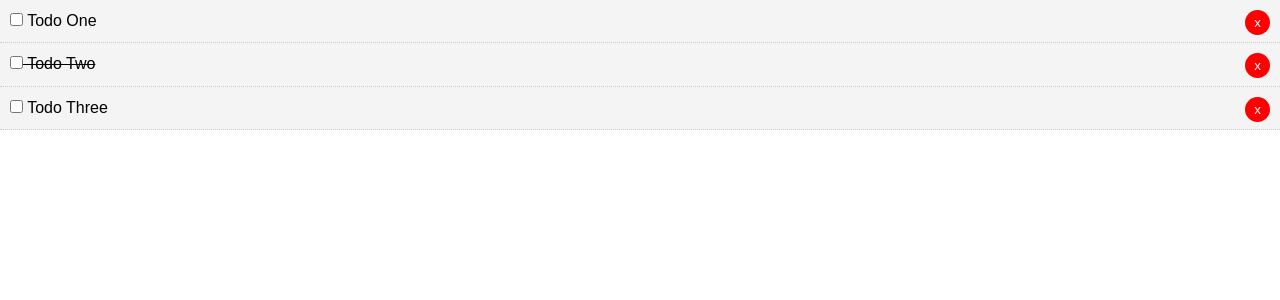
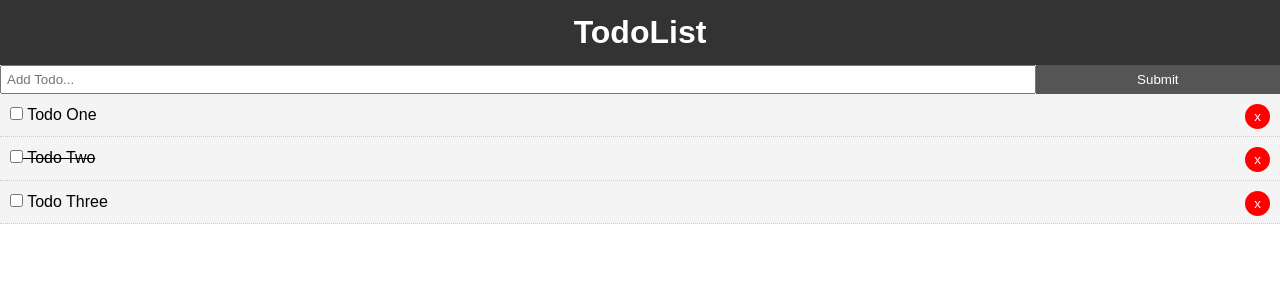
Before and after one commit to Kidsan/vue_crash_todolist, a Vue app: page / in a window 1280 px wide. Shown: the top 300 px of the page. Built offline with nearby package versions, Linux system fonts and the light colour scheme.

Commit message:
Add Header, load new components in App.vue

```diff
--- a/src/App.vue
+++ b/src/App.vue
@@ -1,16 +1,22 @@
 <template>
   <div id="app">
+    <Header />
+    <AddTodo v-on:add-todo="addTodo" />
     <Todos v-bind:todos="todos" v-on:del-todo="deleteTodo"/>
   </div>
 </template>
 
 <script>
+import Header from "./components/layout/Header"
 import Todos from "./components/Todos"
+import AddTodo from "./components/AddTodo"
 
 export default {
   name: 'app',
   components: {
-    Todos
+    Header,
+    Todos,
+    AddTodo
   },
   data() {
     return {
@@ -36,6 +42,9 @@ export default {
   methods: {
     deleteTodo(id) {
       this.todos = this.todos.filter(todo => todo.id != id)
+    },
+    addTodo(newTodo) {
+      this.todos = [...this.todos, newTodo];
     }
   }
 }
@@ -53,4 +62,18 @@ body {
     font-family: Arial, Helvetica, sans-serif;
     line-height: 1.4;
   }
+
+  .btn {
+    display: inline-block;
+    border:none;
+    background: #555;
+    color: #fff;
+    padding: 7px 20px;
+    cursor: pointer;
+  }
+
+  .btn:hover {
+    background: #666;
+  }
+
 </style>
--- /dev/null
+++ b/src/components/layout/Header.vue
@@ -0,0 +1,25 @@
+<template>
+    <header class="header">
+        <h1>TodoList</h1>
+    </header>
+</template>
+
+<script>
+export default {
+    name: "Header"
+}
+</script>
+
+<style scoped>
+    .header {
+        background: #333;
+        color: #fff;
+        text-align: center;
+        padding: 10px;
+    }
+
+    .header a {
+        color: #fff;
+        padding-right: 5px;
+    }
+</style>
```
Lines whose indentation alone changed are shown as unchanged.
